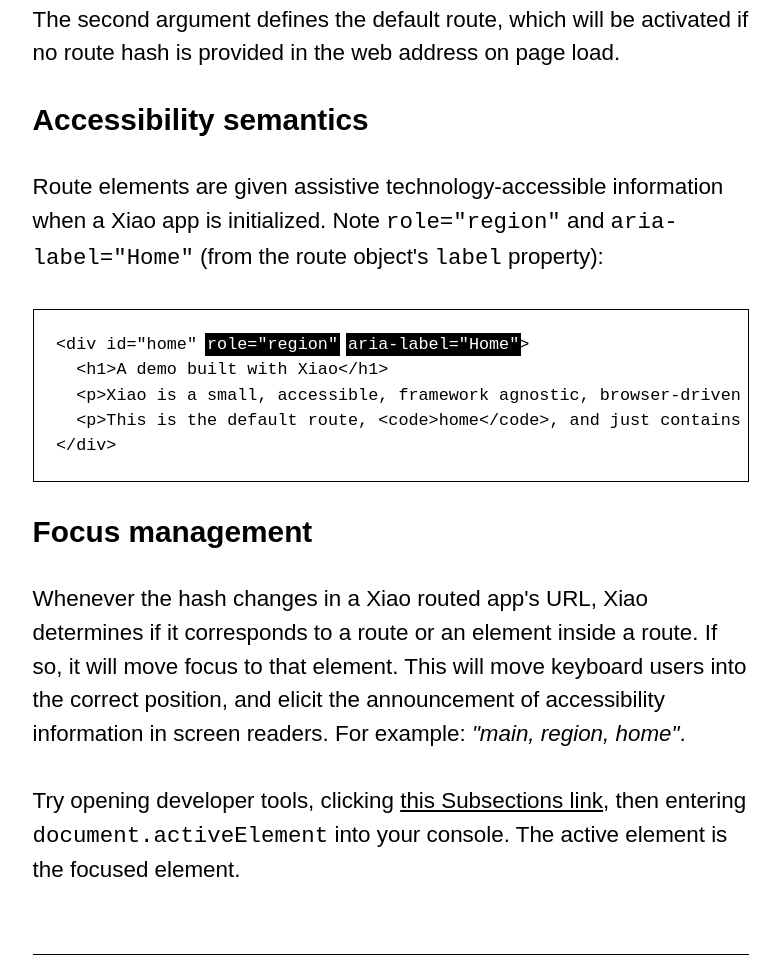
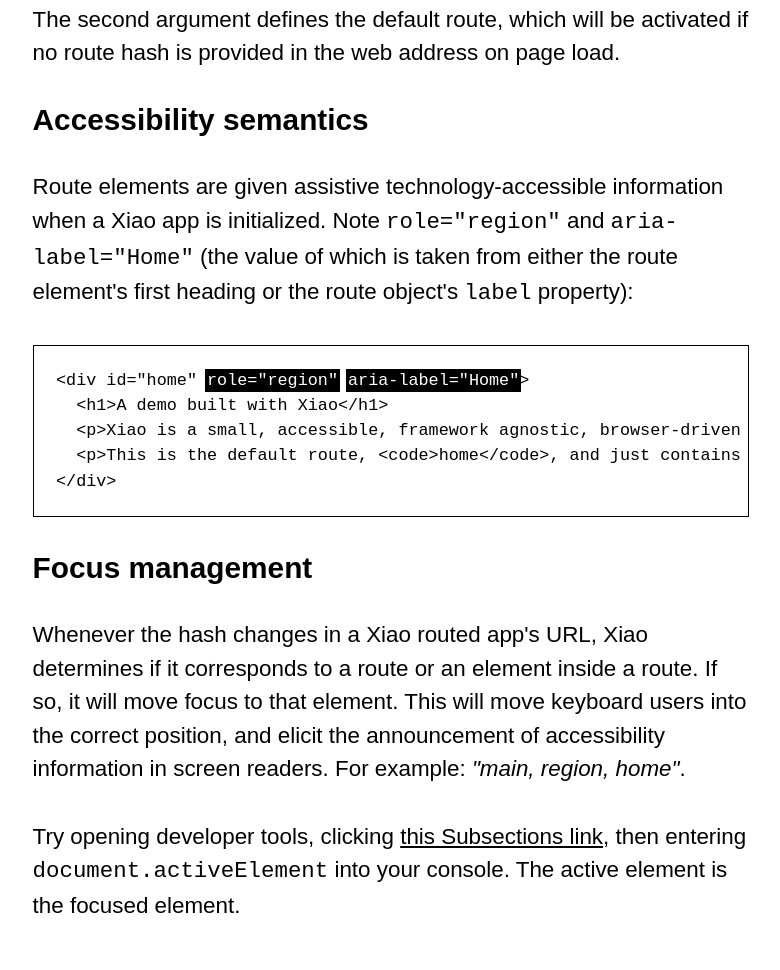
Before and after one commit to Heydon/xiao, a website: page docs/index.html in a window 1280 px wide. Shown: the part 1048-2018 px from the top of the page, without its empty margins (249-1029 px from the left). Drawn offline with Linux system fonts and the light colour scheme.

Commit message:
updated demo text about labels

```diff
--- a/docs/index.html
+++ b/docs/index.html
@@ -37,7 +37,7 @@
 <pre><code>var app = new Xiao([{ id: 'home', label: 'Home'  }], 'home')</code></pre>
         <p>The second argument defines the default route, which will be activated if no route hash is provided in the web address on page load.</p>
         <h2>Accessibility semantics</h2>
-        <p>Route elements are given assistive technology-accessible information when a Xiao app is initialized. Note <code>role="region"</code> and <code>aria-label="Home"</code> (from the route object's <code>label</code> property):</p>
+        <p>Route elements are given assistive technology-accessible information when a Xiao app is initialized. Note <code>role="region"</code> and <code>aria-label="Home"</code> (the value of which is taken from either the route element's first heading or the route object's <code>label</code> property):</p>
 <pre><code>&lt;div id="home" <span class="hl">role="region"</span> <span class="hl">aria-label="Home"</span>>
   &lt;h1>A demo built with Xiao&lt;/h1>
   &lt;p>Xiao is a small, accessible, framework agnostic, browser-driven routing system. Make single-page applications with progressive enhancement and without the complexity.&lt;/p>
```
